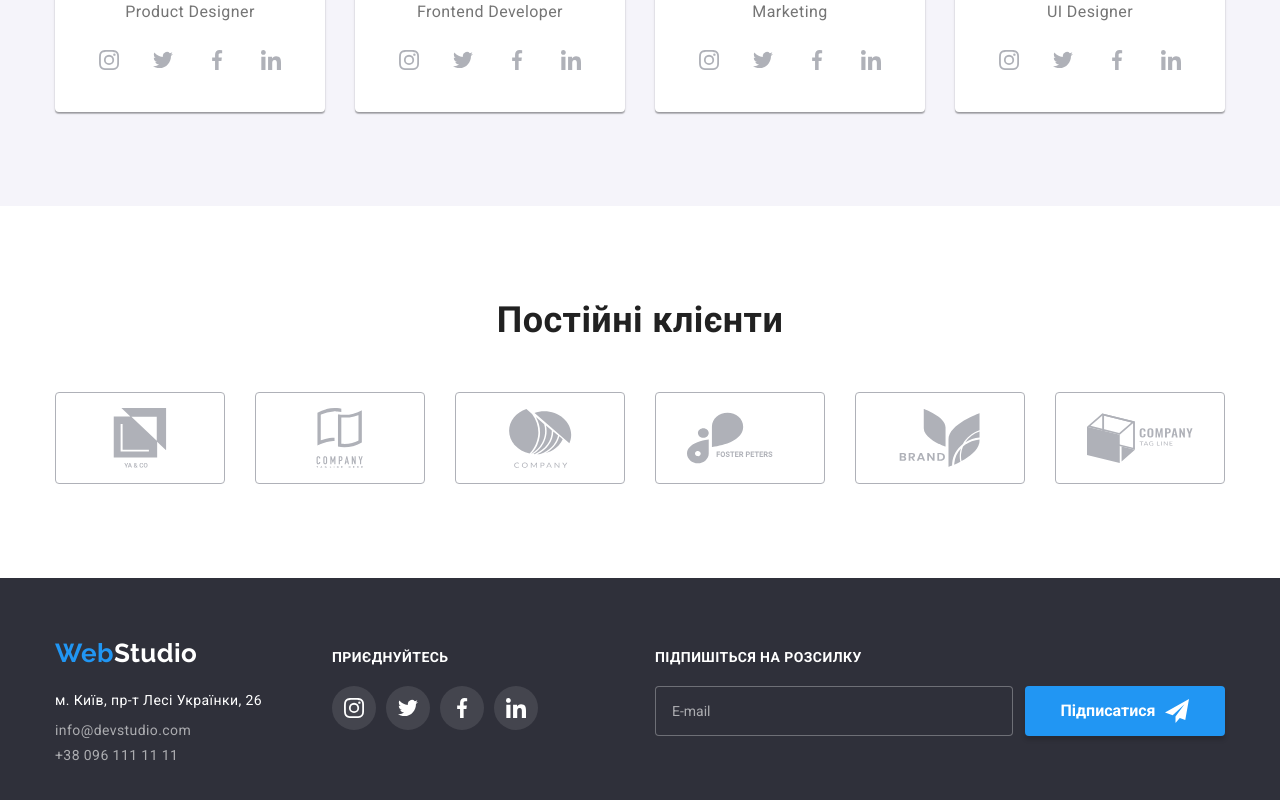
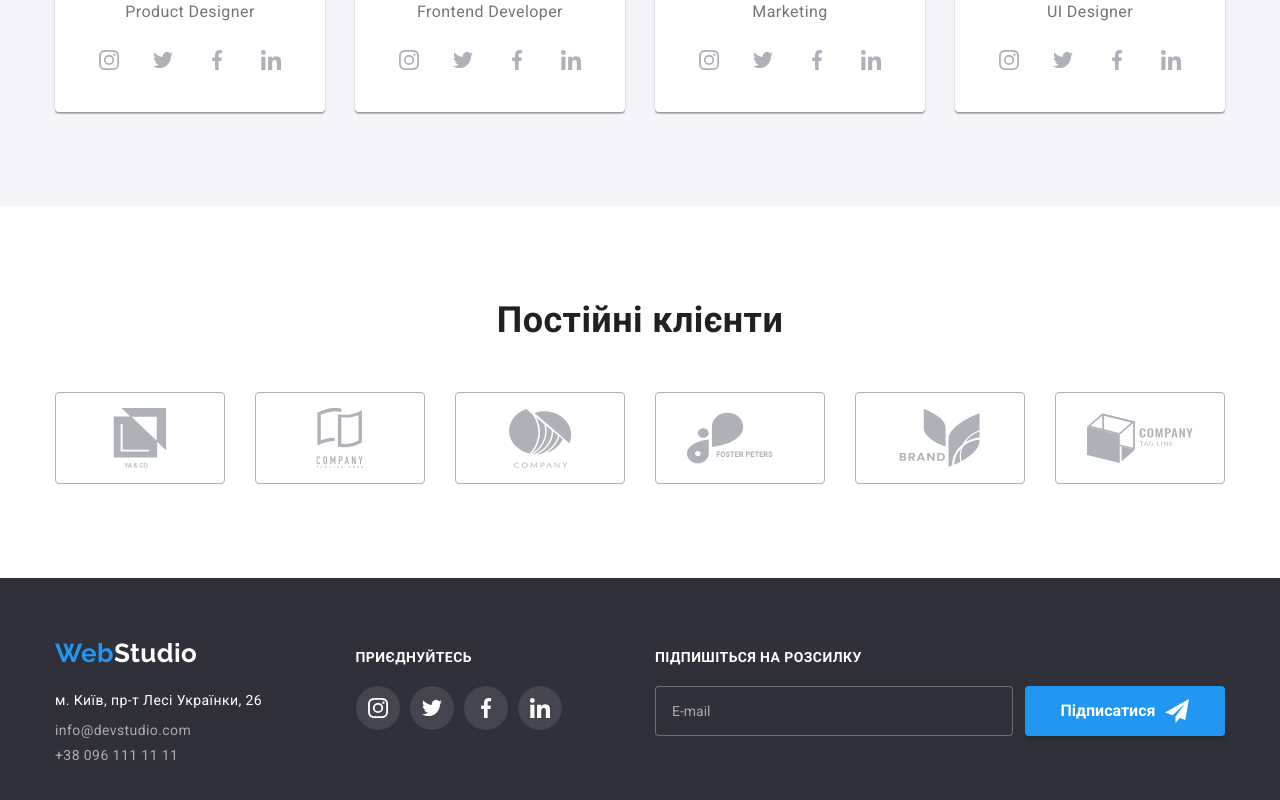
Before and after one commit to AlexRose2603/goit-markup-hw-06, a plain HTML site: page index.html in a window 1280 px wide. Shown: the part 2097-2897 px from the top of the page. Drawn offline with nearby package versions, Linux system fonts and the light colour scheme.

Commit message:
small changes

```diff
--- a/css/styles.css
+++ b/css/styles.css
@@ -395,7 +395,7 @@ ul {
 }
 .footer-container {
   display: flex;
-  gap: 70px;
+  justify-content: space-between;
   align-items: baseline;
 }
 
@@ -468,10 +468,7 @@ ul {
 .footer-social {
   fill: var(--header-background-color);
 }
-.footer-subscribe {
-  margin-left: auto;
-  margin-right: 0;
-}
+
 .footer-form {
   display: flex;
   align-items: center;
@@ -594,6 +591,9 @@ input::placeholder {
     flex-direction: column;
     margin-bottom: 10px;
   }
+  .modal-item:last-child {
+    margin-bottom: 0;
+  }
 
   .modal-item label {
     font-weight: 400;
@@ -667,6 +667,8 @@ input::placeholder {
     justify-content: center;
     align-items: center;
     color: var(--main-text-color);
+  }
+  .checkbox-agree {
     margin-bottom: 30px;
   }
   input .visually-hidden {
```
